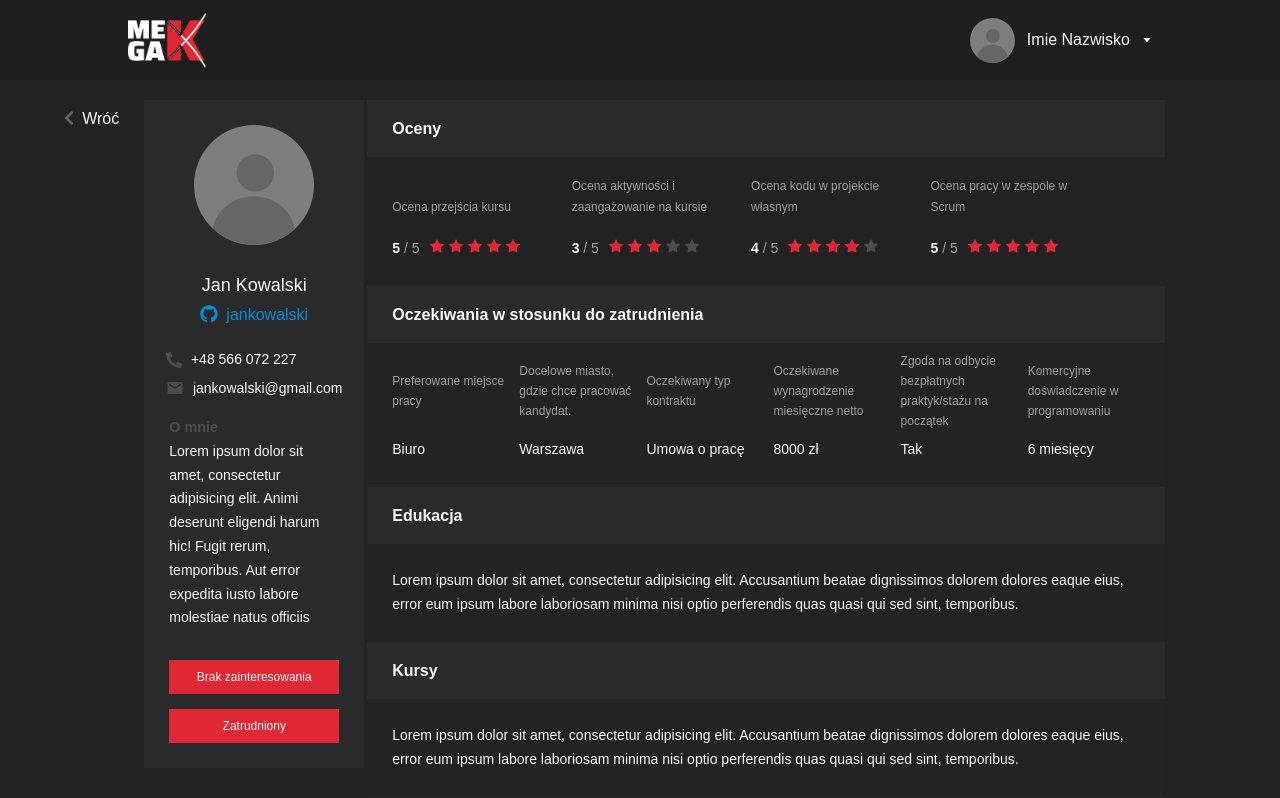
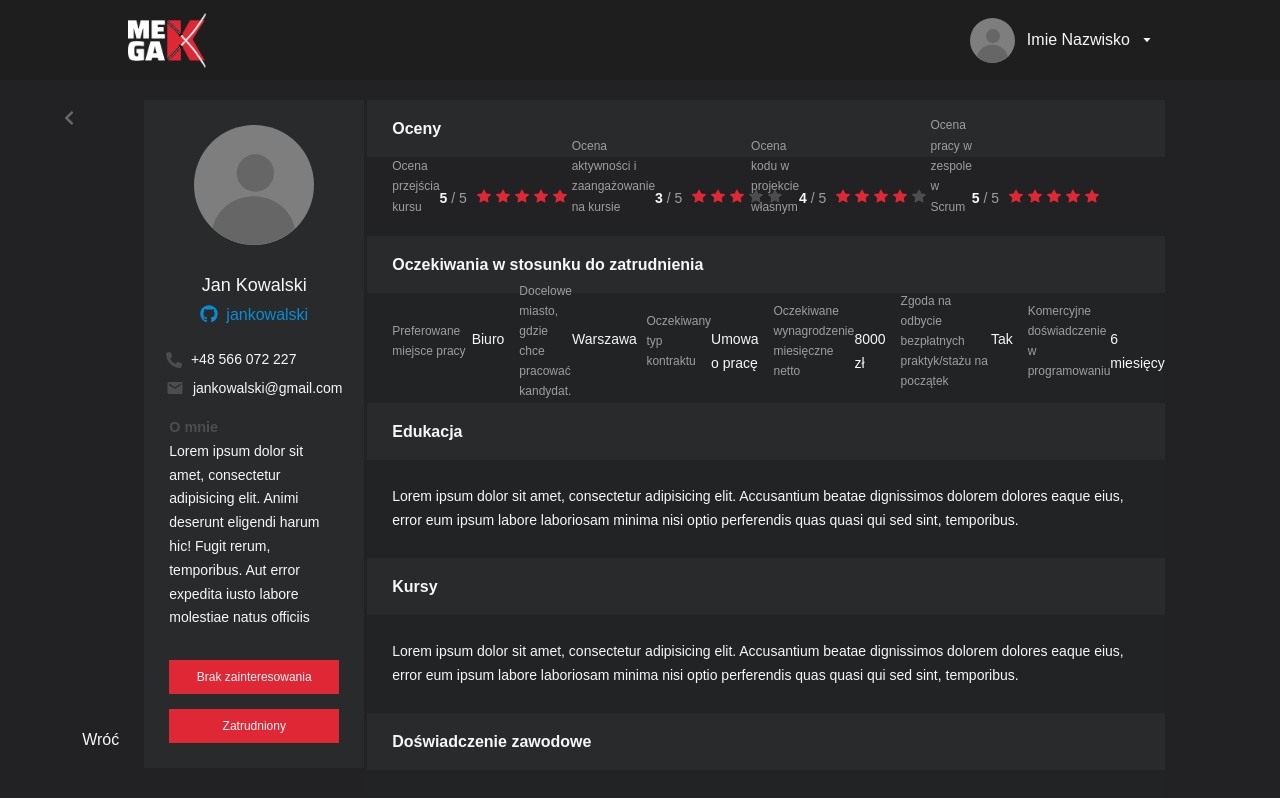
Before and after one commit to Jutrzenka/HeadHunterG11-FR, a React (Create React App) app: page /cv in a window 1280 px wide. Shown: the top 798 px of the page. Built offline with nearby package versions, Linux system fonts and the light colour scheme; no server answers.

Commit message:
refactoring code, deleted inputv2 and patch inputv1

```diff
--- a/src/components/common/Expectations/_Expectations.scss
+++ b/src/components/common/Expectations/_Expectations.scss
@@ -3,9 +3,9 @@
 div.component-Expectations {
   width: 15%;
   .expectations-wrap {
-    @include flex(column, start, space-between);
+    @include flex('column', 'start', 'space-between');
     .description {
-      @include flex(row, start, space-around);
+      @include flex('row', 'start', 'space-around');
       height: 60px;
       line-height: 20px;
       flex-grow: 1;
--- a/src/components/common/Input/Input.tsx
+++ b/src/components/common/Input/Input.tsx
@@ -20,7 +20,7 @@ export const Input = ({
   maxLength,
   minLength,
 }: Props) => {
-  const [inputValue, setInputValue] = useState('');
+  const [inputValue, setInputValue] = useState(value);
   return (
     <div className={'component-Input'}>
       <label>
--- a/src/components/common/InputV2/Input.tsx
+++ /dev/null
@@ -1,45 +0,0 @@
-import React, { useState } from 'react';
-import './_Input.scss';
-
-type Type = 'text' | 'number' | 'password' | 'radio';
-
-interface Props {
-  nameValue?: string;
-  value: any;
-  type: Type;
-  min?: number;
-  title?: string;
-  maxLength?: number;
-  minLength?: number;
-}
-
-export const Input = ({
-  nameValue,
-  value,
-  type,
-  min,
-  title,
-  maxLength,
-  minLength,
-}: Props) => {
-  const [inputValue, setInputValue] = useState(value);
-  return (
-    <div className={'component-Input'}>
-      <label>
-        {title && <p>{title}</p>}
-        <input
-          value={inputValue}
-          type={type}
-          min={min ? min : 0}
-          maxLength={maxLength ? maxLength : 524288}
-          minLength={minLength ? minLength : 0}
-          placeholder={nameValue}
-          onChange={(event) => {
-            setInputValue(event.target.value.trimStart());
-            value(event.target.value.trim());
-          }}
-        />
-      </label>
-    </div>
-  );
-};
--- a/src/components/common/InputV2/_Input.scss
+++ /dev/null
@@ -1,3 +0,0 @@
-div.component-Input {
-
-}
--- a/src/components/common/RatingOnCv/RatingOnCv.scss
+++ b/src/components/common/RatingOnCv/RatingOnCv.scss
@@ -1,11 +1,11 @@
 @import '../../../styles/mixins';
 
 div.component-RatingOnCv {
-  @include flex(column, start, space-between);
+  @include flex('column', 'start', 'space-between');
   width: 15%;
 
   .rating-title {
-    @include flex(row, center, space-around);
+    @include flex('row', 'center', 'space-around');
     height: 50px;
     flex-grow: 1;
     align-items: flex-end;
@@ -35,7 +35,7 @@ div.component-RatingOnCv {
     }
 
     .stars-wrap {
-      @include flex(row, start, space-around);
+      @include flex('row', 'start', 'space-around');
       vertical-align: middle;
       margin-left: 10px;
       font-size: 1.3em;
--- a/src/views/App/EditCvView/EditCvView.tsx
+++ b/src/views/App/EditCvView/EditCvView.tsx
@@ -1,14 +1,11 @@
 import React, { useState } from 'react';
-
-import './_EditCvView.scss';
 import { Header } from '../../../components/common/Header/Header';
-import { FaGithub, FaPhone, MdEmail } from 'react-icons/all';
-import { Input } from '../../../components/common/InputV2/Input';
+import { Input } from '../../../components/common/Input/Input';
 import { Button } from '../../../components/common/Button/Button';
 import { Textarea } from '../../../components/common/Textarea/Textarea';
 import { Select } from '../../../components/common/Select/Select';
 import { Radio } from '../../../components/common/Radio/Radio';
-import { useToggle } from '../../../utils/hooks/useToggle';
+import './_EditCvView.scss';
 
 export const EditCvView = () => {
   const [userData, setUserDAta] = useState({
@@ -66,7 +63,6 @@ export const EditCvView = () => {
   return (
     <main className={'view-EditCvView'}>
       <Header />
-      <h1>EditCvView</h1>
       {/*##FORMULARZ */}
       <section className="about container">
         <div className="title-wrap">
--- a/src/views/App/ShowCvView/_ShowCvView.scss
+++ b/src/views/App/ShowCvView/_ShowCvView.scss
@@ -3,7 +3,7 @@
 main.view-ShowCvView {
     .view-ShowCvView-wrap {
         margin: 20px 9% 0 4%;
-        @include flex(row, start, space-arround);
+        @include flex('row', 'start', 'space-arround');
         h3 {
             font-size: var(--base-font-size);
             padding: 15px 25px;
```
